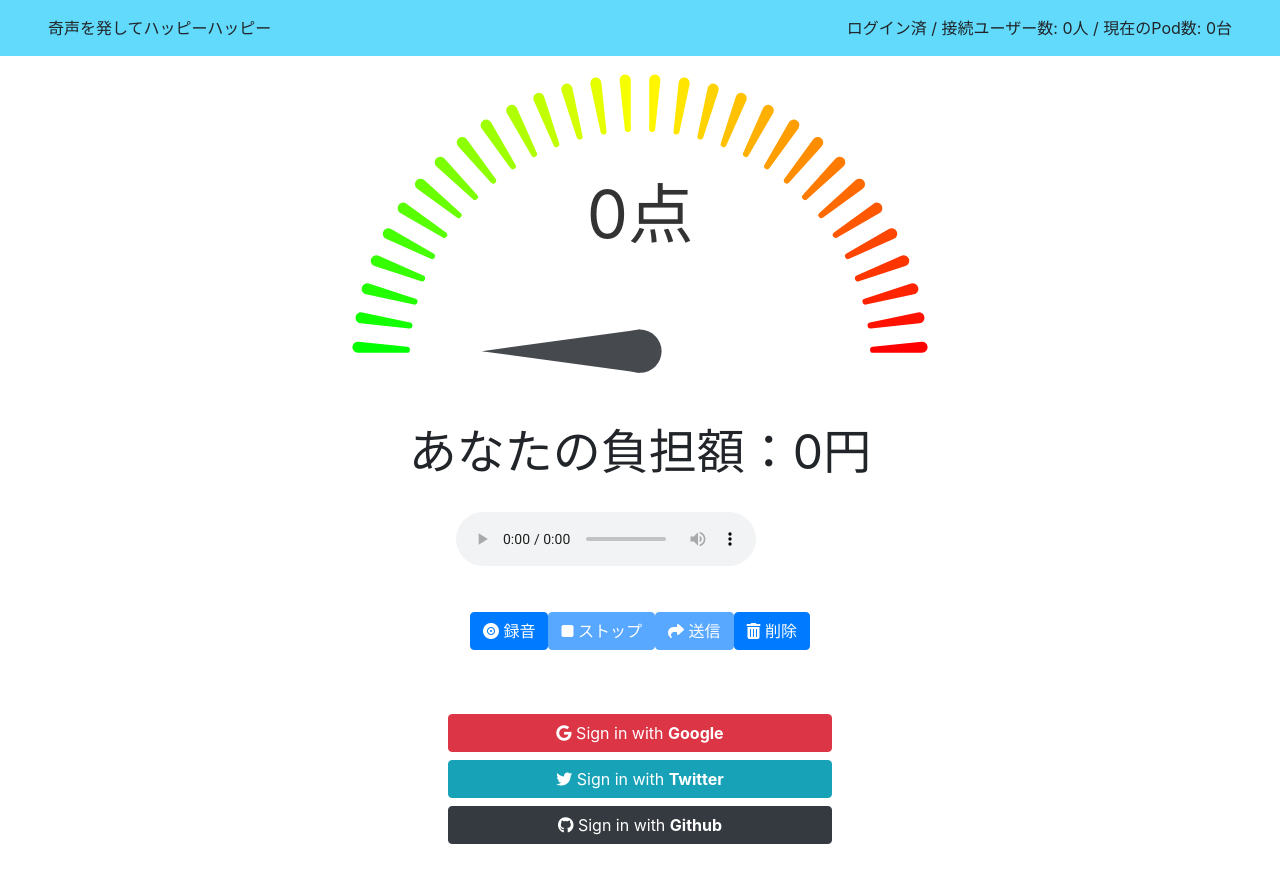
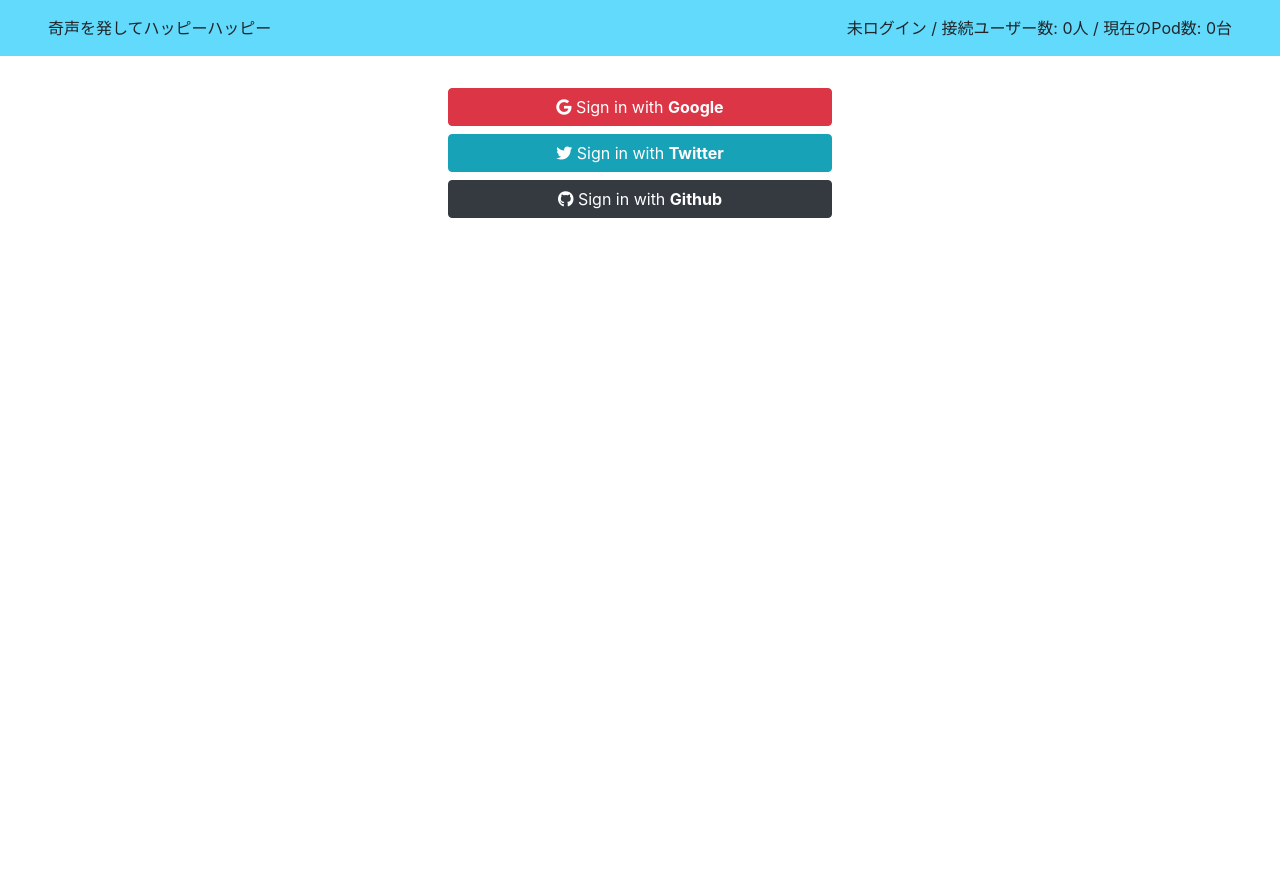
Before and after one commit to hackz-hackathon-giganoto/team-a, a React (Create React App) app in the folder frontend/: page / in a window 1280 px wide. After the commit the page ends 800 px from the top, so only its background shows below. Built offline with nearby package versions, Linux system fonts and the light colour scheme; no server answers; the HTML template or start-up script is replaced by a standard one.

Commit message:
Update App.jsx

```diff
--- a/frontend/src/App.jsx
+++ b/frontend/src/App.jsx
@@ -14,7 +14,7 @@ window.MediaRecorder = AudioRecorder;
 
 const App = () => {
     // Auth
-    const [isAuthenticated, userHasAuthenticated] = useState(true);
+    const [isAuthenticated, userHasAuthenticated] = useState(false);
     const [user, setUser] = useState(null);
     const [file, setFile] = useState([]);
     const [audioState, setAudioState] = useState(true);
```
